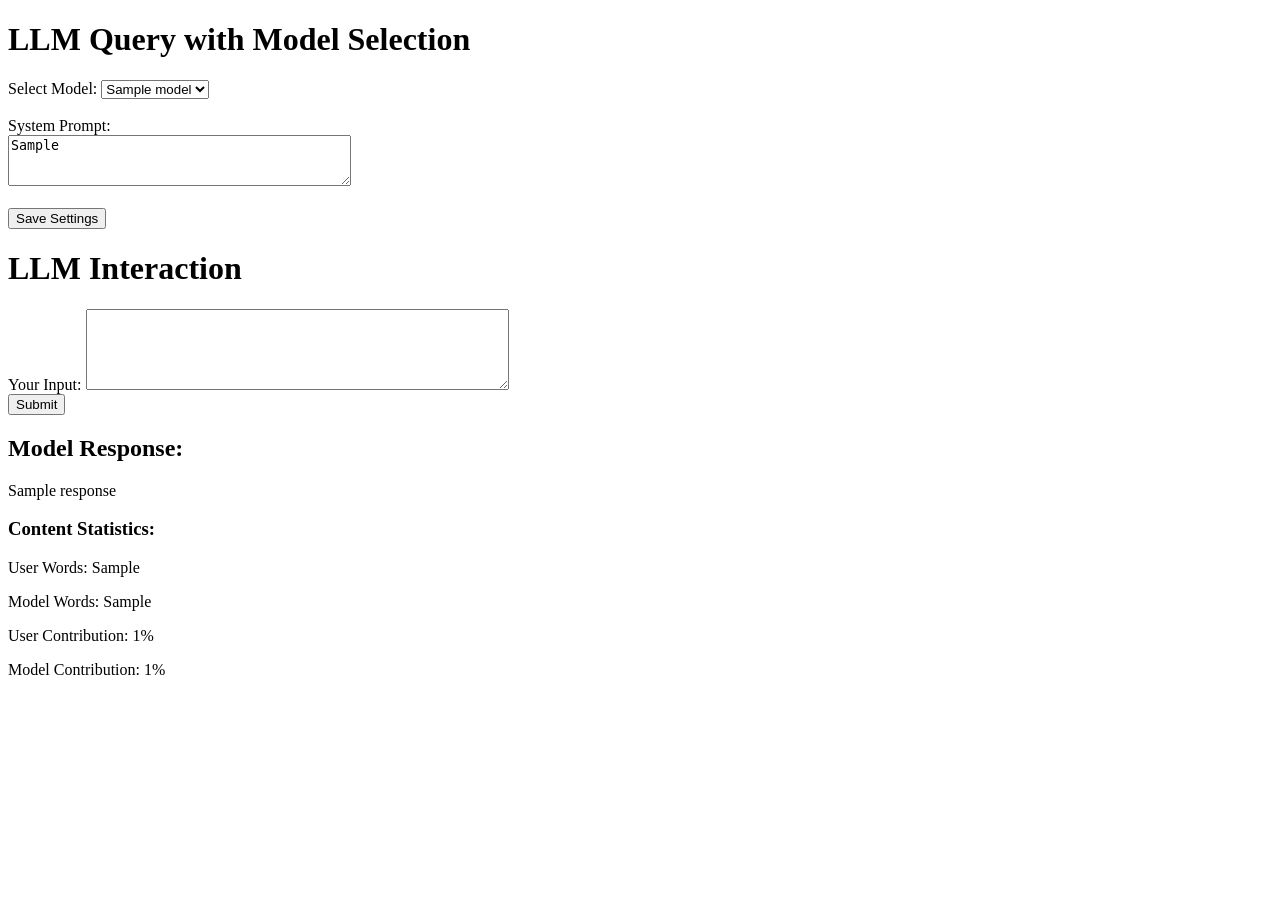
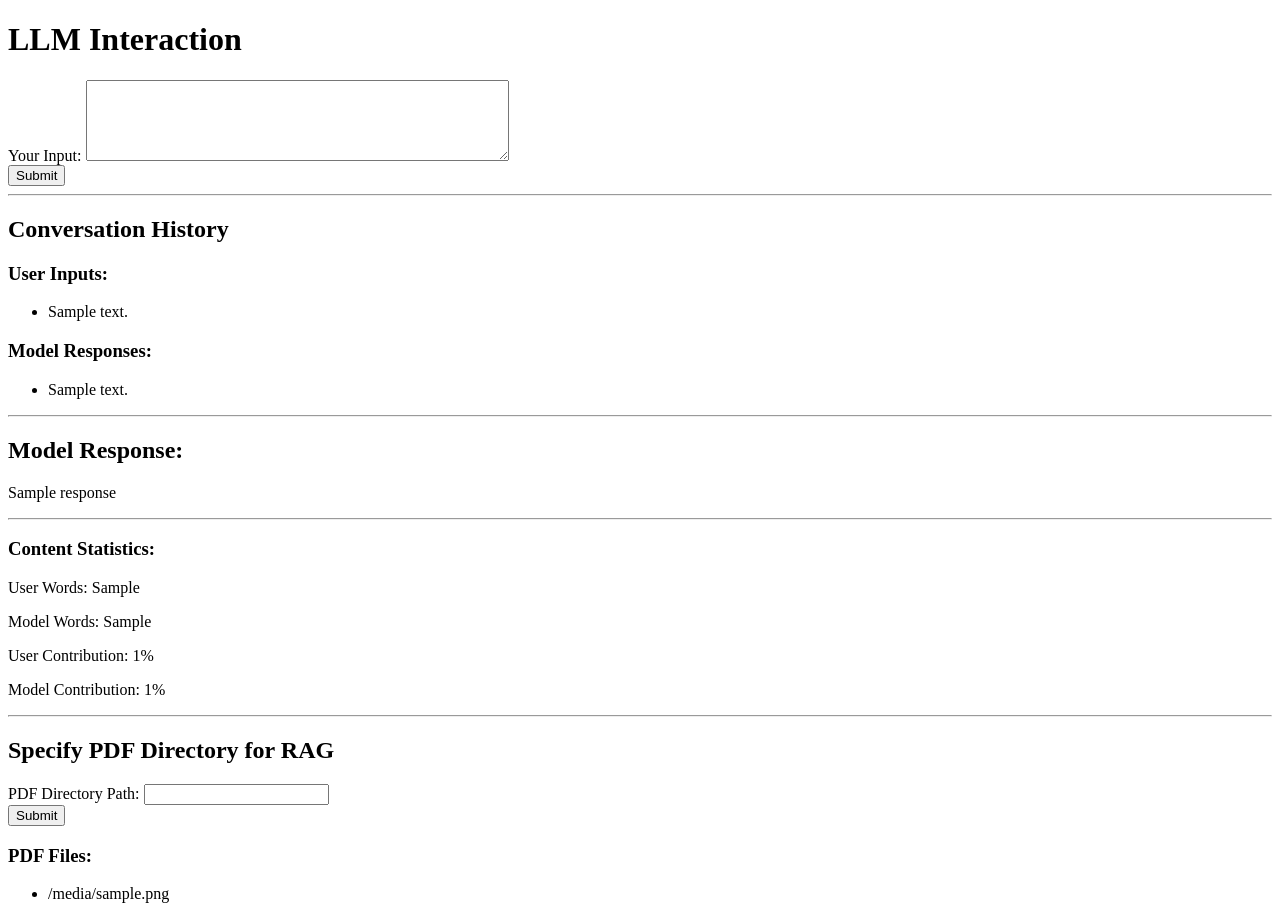
Before and after one commit to Omoshirokunai/thesis_wizard_v2, a Flask app: template backend/templates/index.html in a window 1280 px wide. Before the commit the page ends 675 px from the top, so only its background shows below. Run offline with Flask 3, Linux system fonts and the light colour scheme; the template is opened without the code that fills it: most values are stand-ins (such as "Sample title", 1, 10 or a date in 2020).

Commit message:
Implement PDF extraction feature and enhance conversation history display

```diff
--- a/backend/app.py
+++ b/backend/app.py
@@ -1,48 +1,53 @@
 import os
 
 from flask import Flask, redirect, render_template, request, url_for
+from backend.utils.model_loader import load_model
 from history.history_manager import (
     add_model_response,
     add_user_input,
     calculate_content_statistics,
+    load_history,
 )
 from llm_model import generate_response
-from utils.model_loader import get_model, load_model
+from pdf_processing.pdf_extractor import extract_pdfs_from_directory
 from utils.user_settings import load_settings, update_settings
 
 app = Flask(__name__)
 
 
+# Global variable to hold PDF files
+pdf_files = []
+
 @app.route('/', methods=['GET', 'POST'])
 def index():
+    global pdf_files
     response = None
-    # if request.method == 'POST':
-    #     prompt = request.form.get('prompt')
-    #     if prompt:
-    #         response = generate_response(prompt)
-    # return render_template('index.html', response=response, settings=load_settings(), models=get_available_models())
     content_stats = {}
 
     if request.method == 'POST':
         prompt = request.form.get('prompt')
         if prompt:
-            # Add the user prompt to history
             add_user_input(prompt)
-
-            # Generate model response and log it
             response = generate_response(prompt)
             add_model_response(response)
-
-            # Calculate content statistics
             content_stats = calculate_content_statistics()
 
+    history = load_history()
     return render_template(
         'index.html',
         response=response,
-        settings=load_settings(),
-        stats=content_stats
+        stats=content_stats,
+        history=history,
+        pdf_files=pdf_files
     )
 
+
+@app.route('/set_pdf_directory', methods=['POST'])
+def set_pdf_directory():
+    global pdf_files
+    directory = request.form.get('pdf_directory')
+    pdf_files = extract_pdfs_from_directory(directory)
+    return redirect(url_for('index'))
 
 
 def get_available_models():
@@ -67,6 +72,7 @@ def update_settings_route():
         print(f"Error updating settings: {e}")
     # Reload model based on updated settings
     load_model()
+
     return redirect(url_for('index'))
 
 if __name__ == '__main__':
--- a/backend/templates/index.html
+++ b/backend/templates/index.html
@@ -1,33 +1,9 @@
-<!-- templates/index.html -->
 <!DOCTYPE html>
-<html lang="en">
+<html>
 <head>
-    <meta charset="UTF-8">
-    <meta name="viewport" content="width=device-width, initial-scale=1.0">
-    <title>LLM Query</title>
+    <title>LLM Interaction</title>
 </head>
 <body>
-    <h1>LLM Query with Model Selection</h1>
-
-    <!-- Model Selection and System Prompt Form -->
-    <form method="post" action="{{ url_for('update_settings_route') }}">
-        <label for="model">Select Model:</label>
-        <select name="model" id="model">
-            {% for model in models %}
-                <option value="{{ model }}" {% if model == settings.model_path %}selected{% endif %}>
-                    {{ model }}
-                </option>
-            {% endfor %}
-        </select>
-        <br><br>
-
-        <label for="system_prompt">System Prompt:</label><br>
-        <textarea name="system_prompt" rows="3" cols="40" placeholder="Enter system prompt">{{ settings.system_prompt }}</textarea>
-        <br><br>
-
-        <button type="submit">Save Settings</button>
-    </form>
-
     <h1>LLM Interaction</h1>
     <form method="POST">
         <label for="prompt">Your Input:</label>
@@ -35,17 +11,48 @@
         <button type="submit">Submit</button>
     </form>
 
+    <hr>
+    <h2>Conversation History</h2>
+    <h3>User Inputs:</h3>
+    <ul>
+        {% for content in history.user_content %}
+        <li>{{ content }}</li>
+        {% endfor %}
+    </ul>
+
+    <h3>Model Responses:</h3>
+    <ul>
+        {% for content in history.model_content %}
+        <li>{{ content }}</li>
+        {% endfor %}
+    </ul>
+
     {% if response %}
+    <hr>
     <h2>Model Response:</h2>
     <p>{{ response }}</p>
     {% endif %}
 
-    {% if stats %}
+    <hr>
     <h3>Content Statistics:</h3>
     <p>User Words: {{ stats.user_words }}</p>
     <p>Model Words: {{ stats.model_words }}</p>
     <p>User Contribution: {{ stats.user_percentage }}%</p>
     <p>Model Contribution: {{ stats.model_percentage }}%</p>
-    {% endif %}
+
+    <hr>
+    <h2>Specify PDF Directory for RAG</h2>
+    <form action="/set_pdf_directory" method="POST">
+        <label for="pdf_directory">PDF Directory Path:</label>
+        <input type="text" name="pdf_directory" id="pdf_directory" required><br>
+        <button type="submit">Submit</button>
+    </form>
+
+    <h3>PDF Files:</h3>
+    <ul>
+        {% for pdf_file in pdf_files %}
+        <li>{{ pdf_file }}</li>
+        {% endfor %}
+    </ul>
 </body>
 </html>
--- a/backend/utils/model_loader.py
+++ b/backend/utils/model_loader.py
@@ -19,7 +19,7 @@ def load_model():
 
     if model_path and model_path != current_model_path:
         print(f"Loading model from: {model_path}")
-        model = llama_cpp.Llama(model_path=model_path)
+        model = llama_cpp.Llama(model_path=model_path, verbose=False)
         current_model_path = model_path
     return model
 
--- /dev/null
+++ b/requirements.txt
@@ -0,0 +1,3 @@
+pdfplumber
+flask
+arxiv
```
Also changed, not shown: backend/history.json (+14 -2 lines), backend/llm_model.py (+9 -2 lines), backend/pdf_processing/pdf_extractor.py (added, +42 -0 lines).
